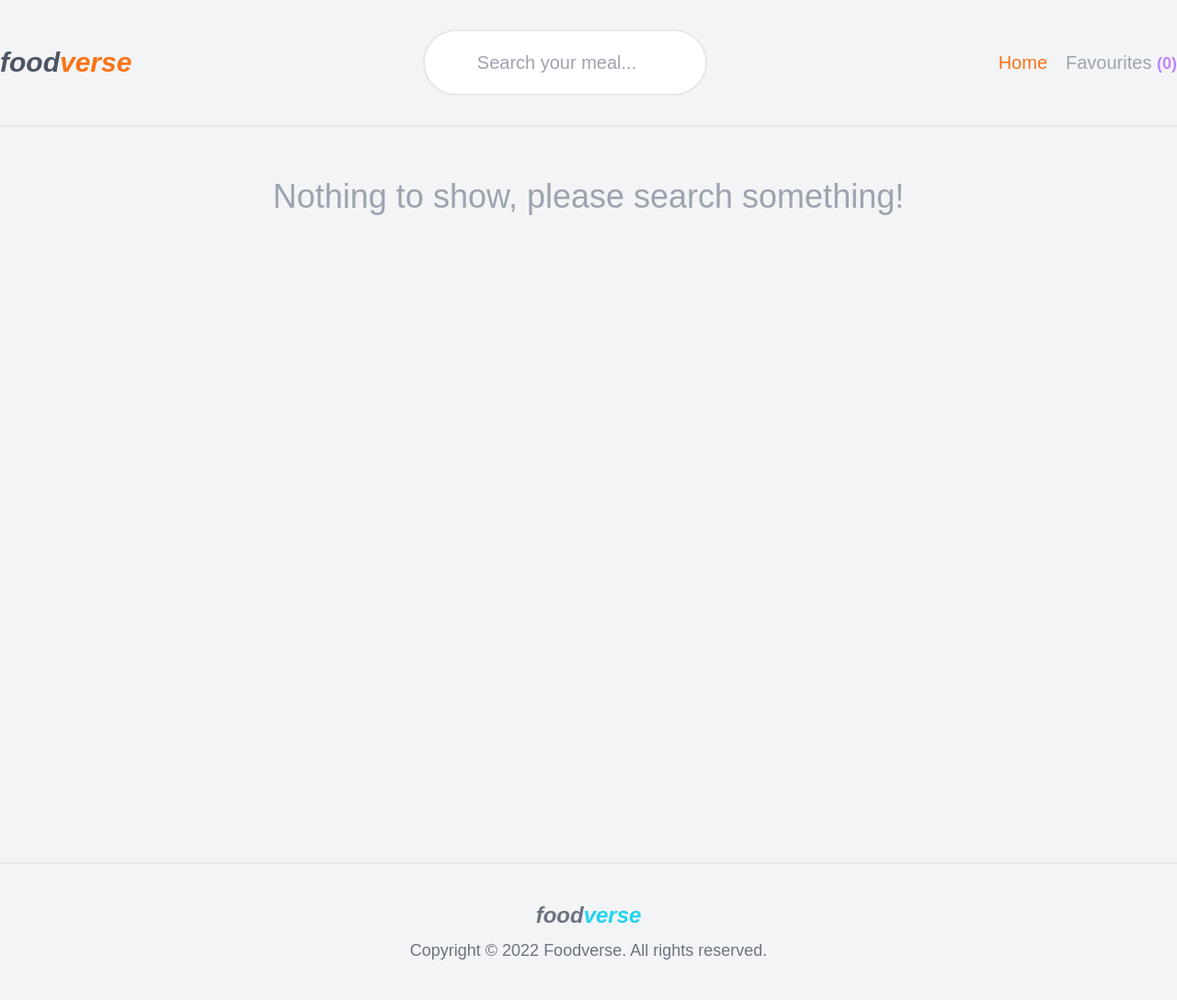
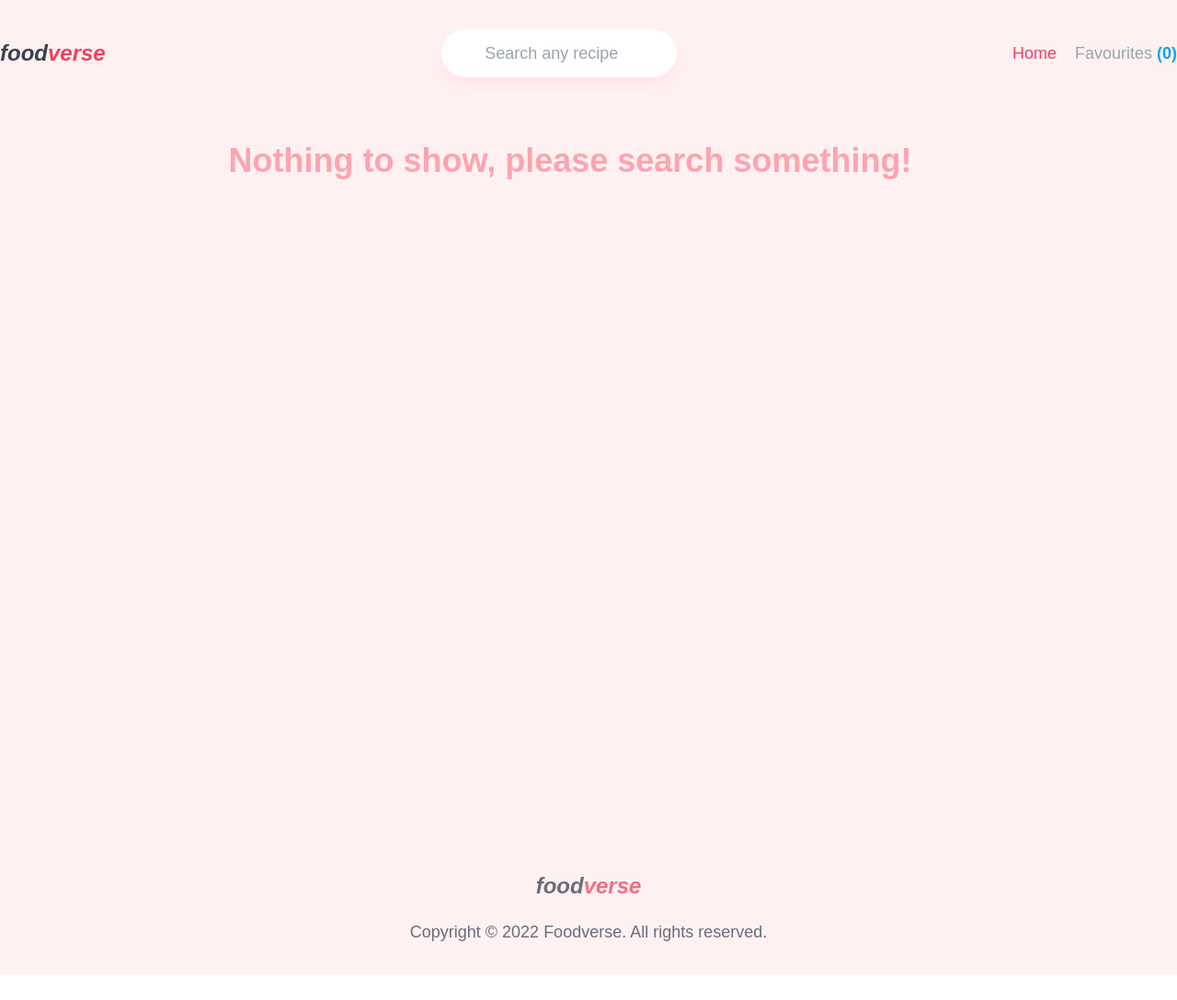
Before and after one commit to shohan-pherones/foodverse, a React (Create React App) app: page / in a window 1280 px wide. Shown: the whole page at 92% size. After the commit the page ends 1060 px from the top, so only its background shows below. Built offline with nearby package versions, Linux system fonts and the light colour scheme.

Commit message:
fav and item left to styling

```diff
--- a/src/App.js
+++ b/src/App.js
@@ -88,7 +88,7 @@ const App = () => {
   }, [savedItems]);
 
   return (
-    <div className="text-gray-600 text-xl font-normal bg-gray-100 min-h-screen w-full">
+    <div className="bg-rose-50 text-gray-700 text-lg min-h-screen">
       <Navbar
         searchQuery={searchQuery}
         setSearchQuery={setSearchQuery}
--- a/src/components/Footer.js
+++ b/src/components/Footer.js
@@ -1,10 +1,10 @@
 const Footer = () => {
   return (
-    <footer className="container mx-auto py-10 border-t-2 flex flex-col gap-2 items-center text-gray-500">
-      <h2 className="text-2xl font-extrabold lowercase italic">
-        Food<span className="text-cyan-400">verse</span>
+    <footer className="container mx-auto py-8 flex flex-col gap-5 items-center opacity-75">
+      <h2 className="text-2xl font-bold lowercase italic">
+        Food<span className="text-rose-500">verse</span>
       </h2>
-      <p className="text-lg">
+      <p>
         Copyright &copy; {new Date().getFullYear()} Foodverse. All rights
         reserved.
       </p>
--- a/src/components/Home.js
+++ b/src/components/Home.js
@@ -3,21 +3,21 @@ import { CgSpinner } from "react-icons/cg";
 
 const Home = ({ recipes, isLoading, errorMsg, emptyArray, stable }) => {
   return (
-    <div className="container mx-auto py-14 grid gap-10 grid-cols-1 md:grid-cols-2 lg:grid-cols-3 xl:grid-cols-4 justify-items-center min-h-screen items-start">
+    <div className="container mx-auto py-8 min-h-screen flex flex-wrap gap-10 justify-center items-start">
       {!isLoading && !errorMsg && !emptyArray && recipes.length === 0 ? (
-        <p className="col-span-full text-4xl font-medium text-gray-400 text-center">
+        <p className="col-span-full text-4xl text-center font-semibold text-rose-300 leading-normal">
           {stable}
         </p>
       ) : null}
 
       {isLoading && (
-        <p className="col-span-full text-3xl">
+        <p className="col-span-full text-2xl">
           {errorMsg ? errorMsg : <CgSpinner className="animate-spin" />}
         </p>
       )}
 
       {recipes.length === 0 && (
-        <p className="col-span-full text-3xl">{emptyArray}</p>
+        <p className="col-span-full text-2xl">{emptyArray}</p>
       )}
 
       {recipes.length > 0 &&
--- a/src/components/Navbar.js
+++ b/src/components/Navbar.js
@@ -9,14 +9,14 @@ const Navbar = ({
 }) => {
   const navActive = ({ isActive }) => {
     return {
-      color: isActive ? "#f97316" : null,
+      color: isActive ? "#f43f5e" : null,
     };
   };
 
   return (
-    <nav className="flex flex-col gap-5 md:flex-row justify-between items-center container mx-auto py-8 border-b-2">
-      <h2 className="text-3xl font-extrabold lowercase italic">
-        Food<span className="text-orange-500">verse</span>
+    <nav className="flex justify-between items-center container mx-auto py-8">
+      <h2 className="text-2xl font-bold lowercase italic">
+        Food<span className="text-rose-500">verse</span>
       </h2>
       <form onSubmit={searchHandler}>
         <input
@@ -25,16 +25,16 @@ const Navbar = ({
           onChange={(e) => setSearchQuery(e.target.value)}
           type="search"
           required
-          placeholder="Search your meal..."
-          className="p-5 text-center rounded-full outline-none border-2 focus:border-orange-500 duration-500"
+          placeholder="Search any recipe"
+          className="bg-white p-3 text-center rounded-full outline-none shadow-lg shadow-rose-100 focus:shadow-xl focus:shadow-rose-100 duration-300"
         />
       </form>
-      <ul className="flex capitalize gap-5">
+      <ul className="flex gap-5">
         <li>
           <NavLink
             end
             to="/"
-            className="text-gray-400 hover:text-gray-600 duration-500"
+            className="text-gray-400 hover:text-gray-700 duration-300"
             style={navActive}
           >
             Home
@@ -43,13 +43,11 @@ const Navbar = ({
         <li>
           <NavLink
             to="favourites"
-            className="text-gray-400 hover:text-gray-600 duration-500"
+            className="text-gray-400 hover:text-gray-700 duration-300"
             style={navActive}
           >
             Favourites{" "}
-            <span className="text-lg font-bold text-purple-400">
-              ({saveCount})
-            </span>
+            <span className="font-bold text-sky-500">({saveCount})</span>
           </NavLink>
         </li>
       </ul>
--- a/src/components/NotFound.js
+++ b/src/components/NotFound.js
@@ -1,14 +1,17 @@
 import { Link } from "react-router-dom";
+import { BsArrowRightShort } from "react-icons/bs";
 
 const NotFound = () => {
   return (
-    <div className="container mx-auto py-14 min-h-screen flex flex-col items-center gap-5">
-      <h1 className="text-4xl font-semibold">Page not found!</h1>
+    <div className="container mx-auto py-8 min-h-screen flex flex-col items-center gap-5">
+      <p className="col-span-full text-4xl text-center font-semibold text-rose-300 leading-normal">
+        Sorry, page not found!
+      </p>
       <Link
         to="/"
-        className=" bg-orange-500 py-2 px-5 mt-3 text-orange-100 rounded shadow-lg shadow-orange-200 hover:bg-cyan-500 hover:text-cyan-100 hover:shadow-cyan-200 duration-500"
+        className="flex items-center gap-2 text-sm capitalize bg-rose-500 text-rose-100 p-2 px-5 rounded-full shadow-lg shadow-rose-200 hover:bg-sky-500 hover:text-sky-100 hover:shadow-sky-200 duration-300"
       >
-        Go Home
+        Go home <BsArrowRightShort className="text-lg" />
       </Link>
     </div>
   );
--- a/src/components/Recipe.js
+++ b/src/components/Recipe.js
@@ -1,30 +1,31 @@
 import { Link } from "react-router-dom";
+import { BsArrowRightShort } from "react-icons/bs";
 
 const Recipe = ({ recipe }) => {
   return (
     <div
       key={recipe.id}
-      className="w-80 bg-white overflow-hidden rounded-xl shadow-lg shadow-gray-200"
+      className="w-80 overflow-hidden rounded-2xl bg-white/75 backdrop-blur-lg shadow-xl shadow-rose-100 border border-white p-5"
     >
-      <div className="h-48 overflow-hidden flex justify-center items-center">
+      <div className="overflow-hidden rounded-xl h-40 flex justify-center items-center">
         <img
           src={recipe.image_url}
           alt={recipe.title}
-          className="w-full block"
+          className="rounded-xl w-full block"
         />
       </div>
-      <div className="p-5 flex flex-col gap-1">
-        <p className="text-xs uppercase tracking-widest font-bold text-cyan-400">
+      <div className="pt-5 flex flex-col">
+        <p className="text-xs uppercase text-rose-500 font-bold tracking-wider">
           {recipe.publisher}
         </p>
-        <h2 className="truncate font-semibold text-2xl capitalize">
+        <h2 className="text-2xl capitalize truncate font-medium">
           {recipe.title}
         </h2>
         <Link
           to={`recipe-item/${recipe.id}`}
-          className="self-start bg-orange-500 py-2 px-5 mt-3 text-orange-100 rounded shadow-lg shadow-orange-200 hover:bg-cyan-500 hover:text-cyan-100 hover:shadow-cyan-200 duration-500"
+          className="flex items-center gap-2 text-sm capitalize bg-rose-500 text-rose-100 self-start p-2 px-5 rounded-md shadow-lg shadow-rose-200 mt-2 hover:bg-sky-500 hover:text-sky-100 hover:shadow-sky-200 duration-300"
         >
-          View Recipe
+          View recipe <BsArrowRightShort className="text-lg" />
         </Link>
       </div>
     </div>
--- a/src/index.css
+++ b/src/index.css
@@ -2,15 +2,15 @@
 @tailwind components;
 @tailwind utilities;
 
-@import url("https://fonts.googleapis.com/css2?family=Poppins:wght@100;200;300;400;500;600;700;800;900&display=swap");
+@import url("https://fonts.googleapis.com/css2?family=Rubik:wght@100;200;300;400;500;600;700;800;900&display=swap");
 
 body {
-  font-family: "Poppins", sans-serif;
+  font-family: "Rubik", sans-serif;
 }
 
 ::selection {
-  background-color: #06b6d4;
-  color: #ecfeff;
+  background-color: #0ea5e9;
+  color: #f0f9ff;
 }
 
 ::-webkit-scrollbar {
@@ -19,10 +19,10 @@ body {
 
 ::-webkit-scrollbar-thumb {
   height: 10%;
-  background-color: #06b6d4;
+  background-color: #f43f5e;
   border-radius: 100px;
 }
 
 ::-webkit-scrollbar-track {
-  background-color: #f3f4f6;
+  background-color: #fff1f2;
 }
```
